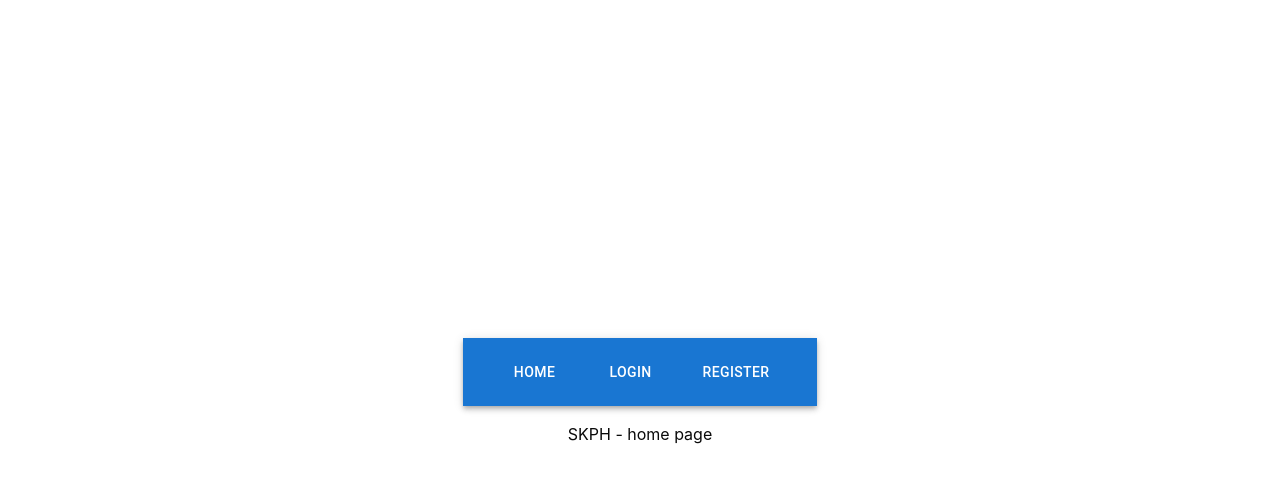
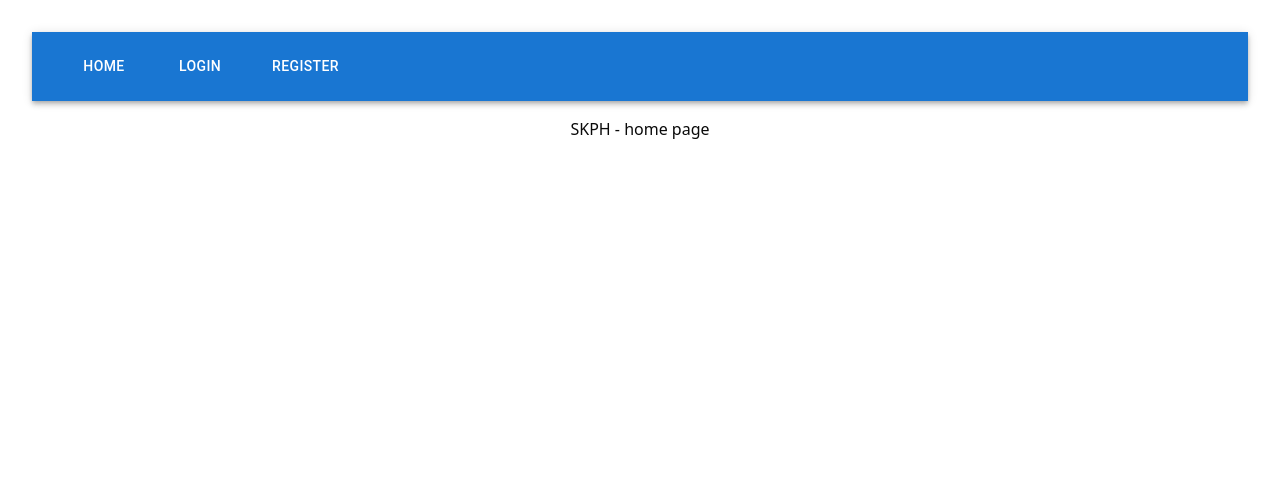
Before and after one commit to MrCin23/IO, a React (Vite) app in the folder front/: page / in a window 1280 px wide. Shown: the top 482 px of the page. Built offline with nearby package versions, Linux system fonts and the light colour scheme.

Commit message:
Axios fetch users fix

```diff
--- a/front/src/components/CreateChatForm.tsx
+++ b/front/src/components/CreateChatForm.tsx
@@ -19,6 +19,7 @@ import { Input } from "./ui/input";
 import { ChatDB } from "@/types";
 import { ScrollArea } from "./ui/scroll-area";
 import { useTranslation } from "react-i18next";
+import axios from "@/api/Axios";
 
 const CreateChatForm = ({
   setChats,
@@ -48,29 +49,8 @@ const CreateChatForm = ({
   });
 
   useEffect(() => {
-    const fetchUsers = async () => {
-      try {
-        // TODO odkomentowac jak bedzie dzialac
-        // if (account === null) {
-        //   console.error("Account is null");
-        //   return;
-        // }
-
-        const response = await fetch(`/api/auth`);
-
-        if (!response.ok) {
-          throw new Error("Failed to fetch users");
-        }
-
-        const data = await response.json();
-        setUsers(data);
-        setFilteredUsers(data);
-      } catch (err) {
-        console.error("Error fetching users from DB:", err);
-      }
-    };
-
-    fetchUsers();
+    axios.get("/auth").then((response) => setUsers(response.data));
+    axios.get("/auth").then((response) => setFilteredUsers(response.data));
   }, [account]);
 
   const handleFilterChange = (e: React.ChangeEvent<HTMLInputElement>) => {
--- a/front/src/components/UpdateChatForm.tsx
+++ b/front/src/components/UpdateChatForm.tsx
@@ -28,6 +28,7 @@ import {
 import { Settings } from "lucide-react";
 import { useTranslation } from "react-i18next";
 import { ScrollArea } from "./ui/scroll-area";
+import axios from "@/api/Axios";
 
 const UpdateChatForm = ({
   chatId,
@@ -80,23 +81,8 @@ const UpdateChatForm = ({
   };
 
   useEffect(() => {
-    const fetchUsers = async () => {
-      try {
-        const response = await fetch(`/api/auth`);
-
-        if (!response.ok) {
-          throw new Error("Failed to fetch users");
-        }
-
-        const data = await response.json();
-        setUsers(data);
-        setFilteredUsers(data);
-      } catch (err) {
-        console.error("Error fetching users from DB:", err);
-      }
-    };
-
-    fetchUsers();
+    axios.get("/auth").then((response) => setUsers(response.data));
+    axios.get("/auth").then((response) => setFilteredUsers(response.data));
   }, [account]);
 
   const onSubmit = async (data: z.infer<typeof formSchema>) => {
--- a/front/src/index.css
+++ b/front/src/index.css
@@ -1,64 +1,8 @@
+
 @tailwind base;
 @tailwind components;
 @tailwind utilities;
-
-:root {
-  font-family: Inter, system-ui, Avenir, Helvetica, Arial, sans-serif;
-  line-height: 1.5;
-  font-weight: 400;
-
-  color-scheme: light dark;
-  color: rgba(255, 255, 255, 0.87);
-  background-color: #242424;
-
-  font-synthesis: none;
-  text-rendering: optimizeLegibility;
-  -webkit-font-smoothing: antialiased;
-  -moz-osx-font-smoothing: grayscale;
-}
-
-a {
-  font-weight: 500;
-  color: #646cff;
-  text-decoration: inherit;
-}
-a:hover {
-  color: #535bf2;
-}
-
-body {
-  margin: 0;
-  display: flex;
-  place-items: center;
-  min-width: 320px;
-  min-height: 100vh;
-}
-
-h1 {
-  font-size: 3.2em;
-  line-height: 1.1;
-}
-
-button {
-  border-radius: 8px;
-  border: 1px solid transparent;
-  padding: 0.6em 1.2em;
-  font-size: 1em;
-  font-weight: 500;
-  font-family: inherit;
-  background-color: #1a1a1a;
-  cursor: pointer;
-  transition: border-color 0.25s;
-}
-button:hover {
-  border-color: #646cff;
-}
-button:focus,
-button:focus-visible {
-  outline: 4px auto -webkit-focus-ring-color;
-}
-
-@media (prefers-color-scheme: light) {
+@layer base {
   :root {
     --background: 0 0% 100%;
     --foreground: 0 0% 3.9%;
```
